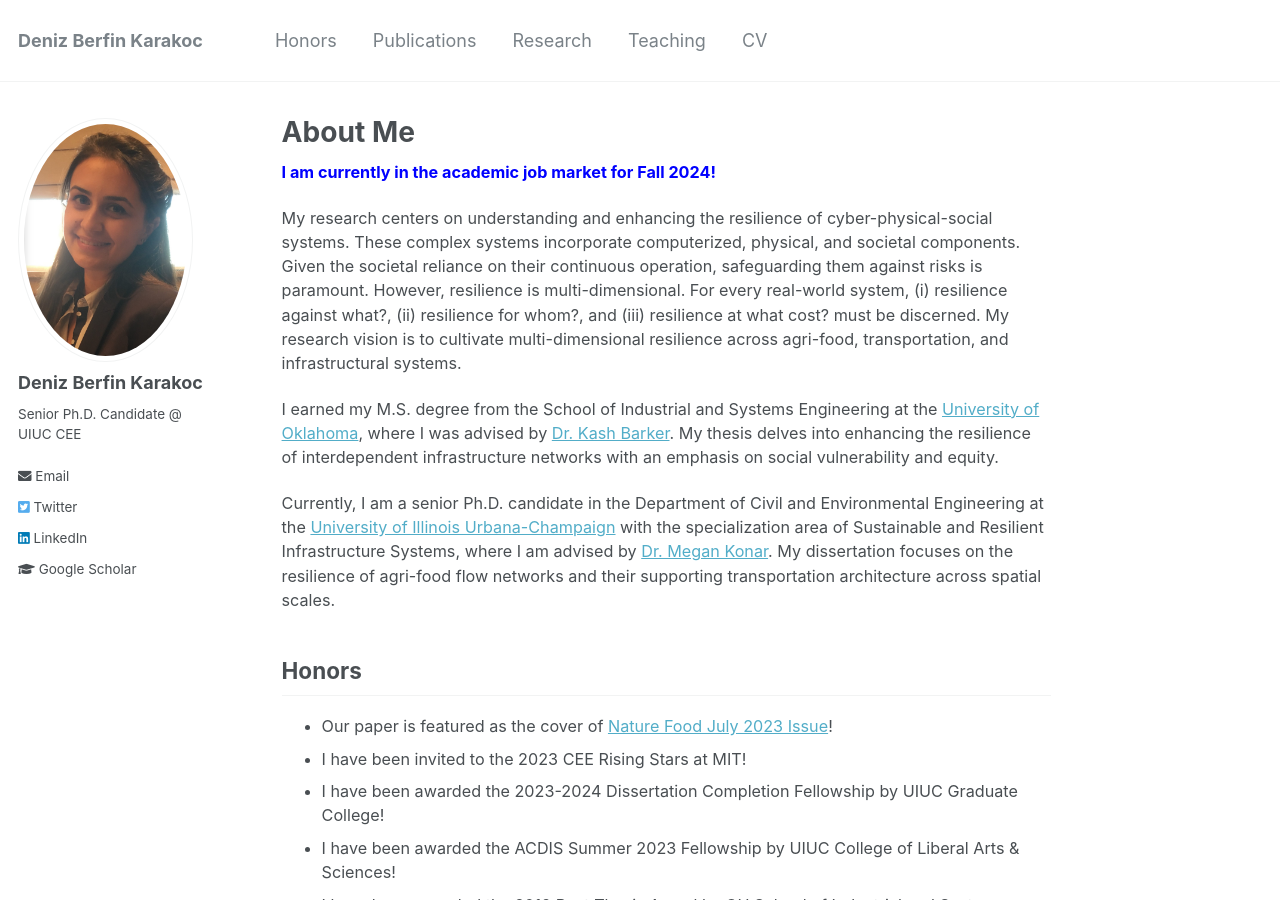
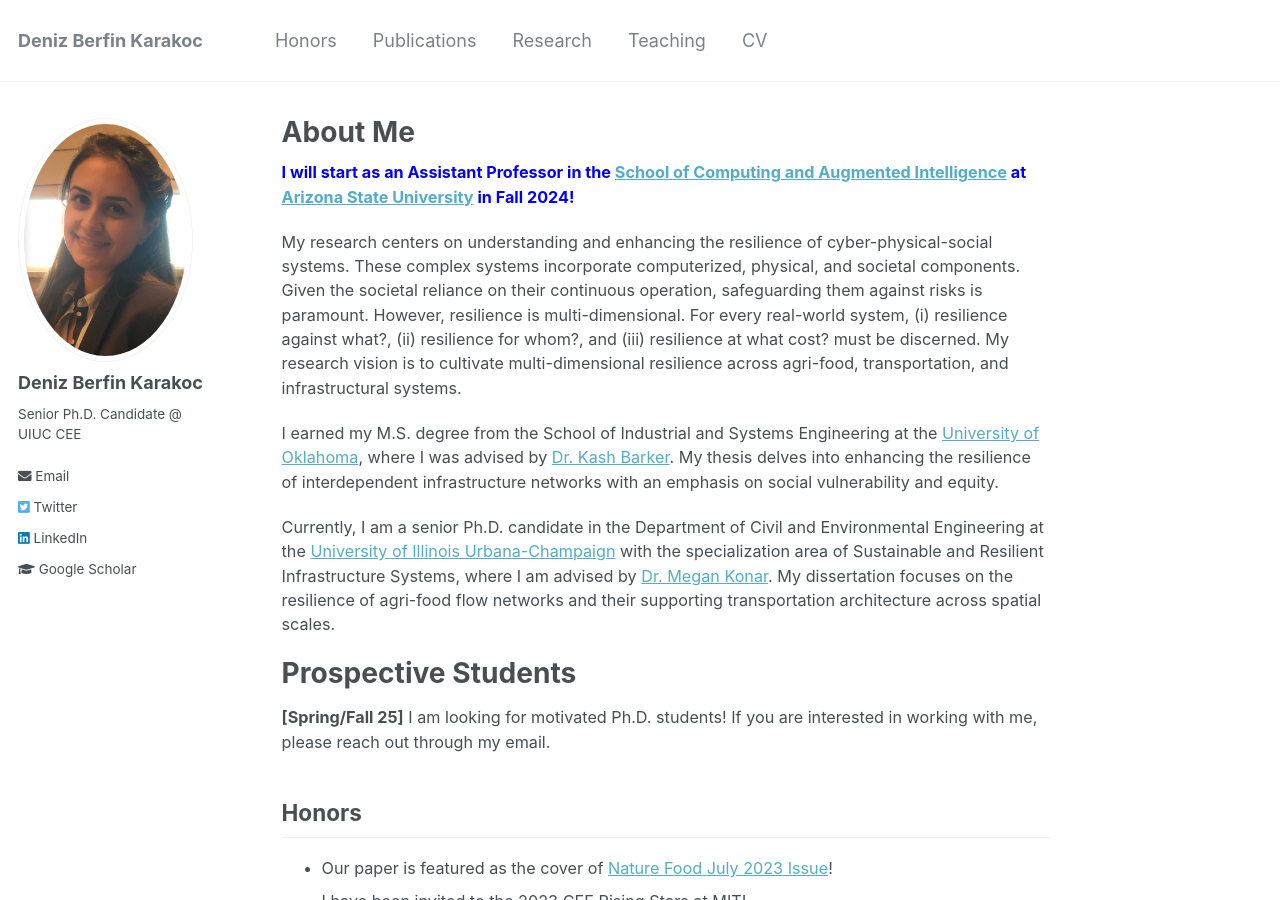
Before and after one commit to denizberfinkarakoc/denizberfinkarakoc.github.io, a Jekyll site: the page built from _pages/about.md, in a window 1280 px wide and 900 px high. Built offline with Jekyll 4.4.1, drawn with Linux system fonts in a browser that asks for light colours.

Commit message:
Update about.md

```diff
--- a/_pages/about.md
+++ b/_pages/about.md
@@ -19,13 +19,18 @@ redirect_from:
 </script>
 
 
-<p style="color:blue;"> <b> I am currently in the academic job market for Fall 2024! </b> </p>
+<p style="color:blue;"> <b> I will start as an Assistant Professor in the <a href='https://scai.engineering.asu.edu/'>School of Computing and Augmented Intelligence</a> at <a href='https://www.asu.edu/'>Arizona State University</a> in Fall 2024! </b> </p>
 
 My research centers on understanding and enhancing the resilience of cyber-physical-social systems. These complex systems incorporate computerized, physical, and societal components. Given the societal reliance on their continuous operation, safeguarding them against risks is paramount. However, resilience is multi-dimensional. For every real-world system, (i) resilience against what?, (ii) resilience for whom?, and (iii) resilience at what cost? must be discerned. My research vision is to cultivate multi-dimensional resilience across agri-food, transportation, and infrastructural systems.
 
 I earned my M.S. degree from the School of Industrial and Systems Engineering at the [University of Oklahoma](https://www.ou.edu/coe/ise), where I was advised by [Dr. Kash Barker](https://www.ou.edu/systemslab/). My thesis delves into enhancing the resilience of interdependent infrastructure networks with an emphasis on social vulnerability and equity.
 
 Currently, I am a senior Ph.D. candidate in the Department of Civil and Environmental Engineering at the [University of Illinois Urbana-Champaign](https://cee.illinois.edu/) with the specialization area of Sustainable and Resilient Infrastructure Systems, where I am advised by [Dr. Megan Konar](https://mkonar.cee.illinois.edu/). My dissertation focuses on the resilience of agri-food flow networks and their supporting transportation architecture across spatial scales.
+
+
+Prospective Students
+============
+<b>[Spring/Fall 25]</b> I am looking for motivated Ph.D. students! If you are interested in working with me, please reach out through my email.
 
 
 <h2 id="honors">Honors</h2>
```
